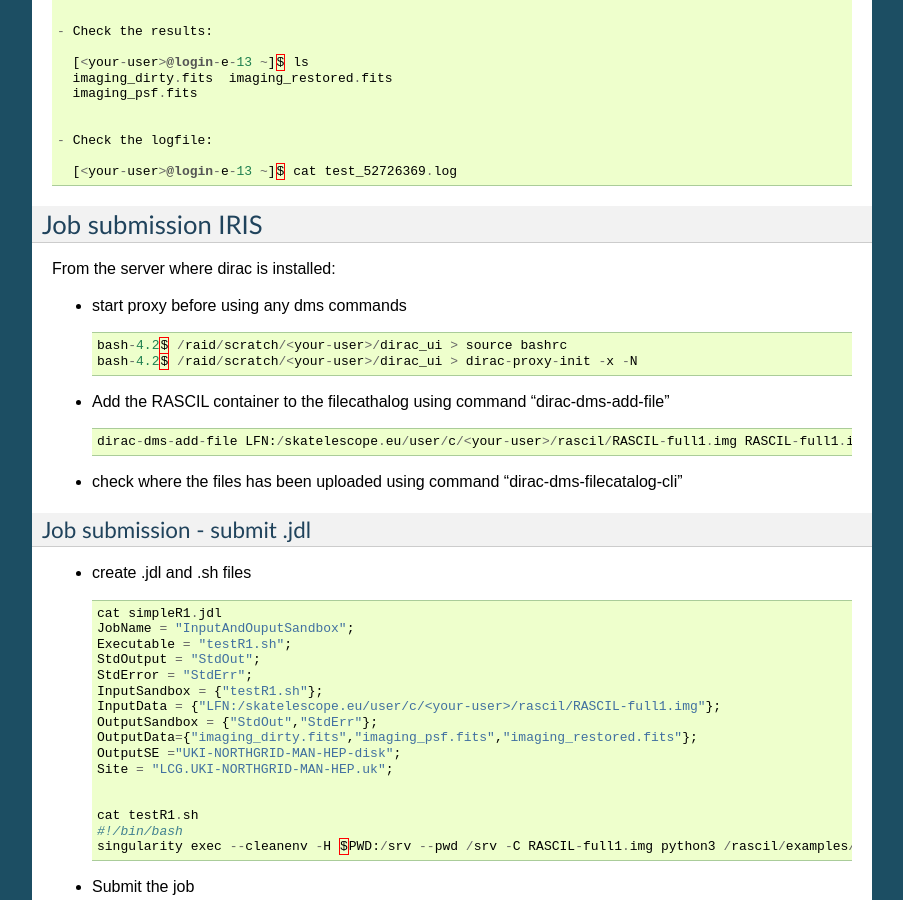
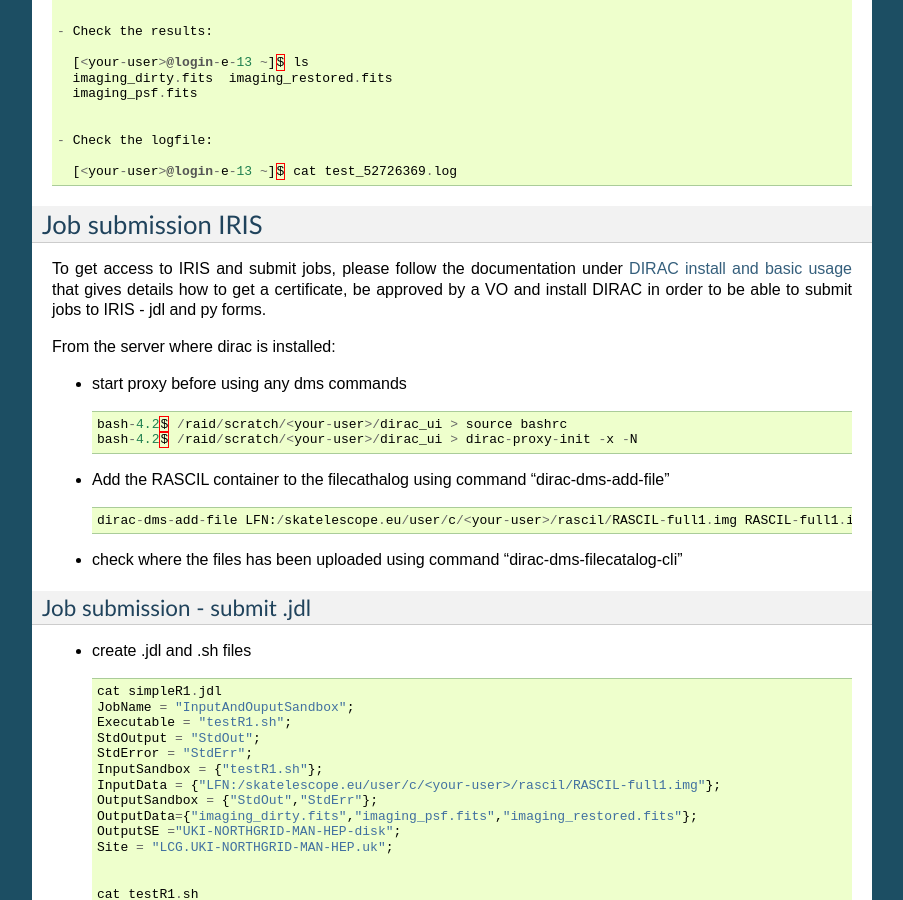
Before and after one commit to cimpan91/Docs, a Sphinx documentation site: the page built from Docs/RASCIL.rst, in a window 1280 px wide and 900 px high, scrolled down 1195 px. Shown: the whole window, without its empty margins (198-1101 px from the left). Built offline with Sphinx 7.4.7, drawn with Linux system fonts in a browser that asks for light colours.

Commit message:
Update RASCIL.rst

```diff
--- a/Docs/RASCIL.rst
+++ b/Docs/RASCIL.rst
@@ -92,6 +92,8 @@ To submit a job on  Dirac SAFE (skylake):
 
 Job submission IRIS
 ===================
+
+To get access to IRIS and submit jobs, please follow the documentation under `DIRAC install and basic usage <https://emerlindocs.readthedocs.io/en/latest/DIRAC_UI.html>`__  that gives details how to get a certificate, be approved by a VO and install DIRAC in order to be able to submit jobs to IRIS - jdl and py forms.
 
 From the server where dirac is installed:
 
```
